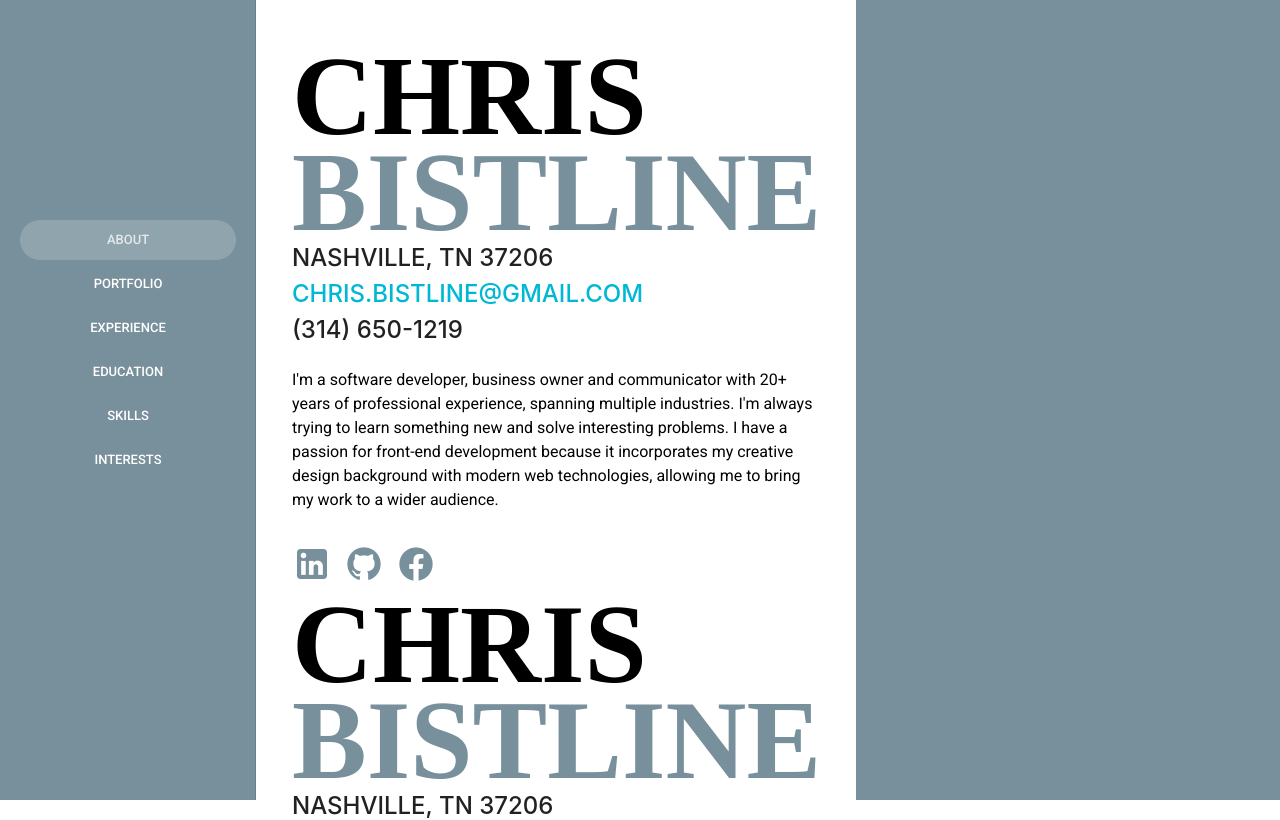
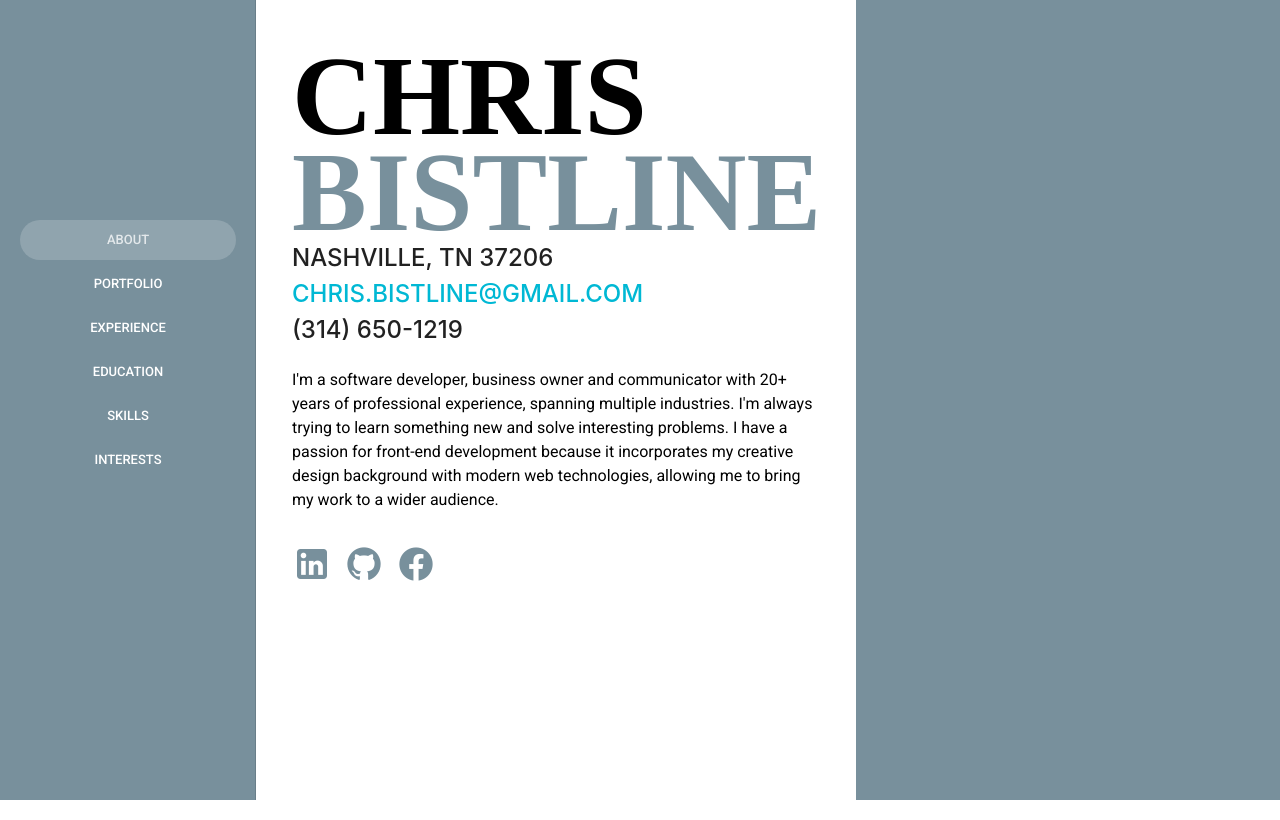
Before and after one commit to csbistline/csbistline.github.io, a Vue app: page / in a window 1280 px wide. Shown: the top 820 px of the page. Built offline with nearby package versions, Linux system fonts and the light colour scheme; a web font is replaced by a local one.

Commit message:
stuff to make the menu work

```diff
--- a/package.json
+++ b/package.json
@@ -36,7 +36,6 @@
       "node": true
     },
     "extends": [
-      "vuetify",
       "plugin:vue/recommended",
       "eslint:recommended"
     ],
@@ -46,6 +45,8 @@
       "parser": "babel-eslint"
     },
     "rules": {
+        "no-debugger": "off",
+        "no-unused-vars": "warn",
         "vue/component-name-in-template-casing": ["warn", "PascalCase", {
           "registeredComponentsOnly": true,
           "ignores": []
--- a/src/App.vue
+++ b/src/App.vue
@@ -1,38 +1,61 @@
 <template>
-  <v-app>
-    <AppFloatingMenu v-if="!drawer" />
-    <AppNavDrawer v-else />
+  <v-app class="background">
+    <AppFloatingMenu
+      v-if="!drawer"
+      ref="AppFloatingMenu"
+    />
+    <AppNavDrawer
+      v-else
+      ref="AppNavDrawer"
+    />
 
-    <v-main class="background">
+    <v-main
+      class="background"
+    >
       <v-container
         fluid
         class="pt-12 px-9 main"
       >
-        <MainAbout />
-        <MainAbout />
-        <MainAbout />
+        <MainAbout
+          id="about"
+          class="mb-12"
+          @changeMenu="changeMenu"
+        />
       </v-container>
     </v-main>
   </v-app>
 </template>
 
 <script>
-  import AppFloatingMenu from './components/AppFloatingMenu'
-  import AppNavDrawer from './components/AppNavDrawer'
-  import MainAbout from './components/MainAbout'
+import { menuItems } from "./db/db";
+import AppFloatingMenu from "./components/AppFloatingMenu";
+import AppNavDrawer from "./components/AppNavDrawer";
+import MainAbout from "./components/MainAbout";
 
 export default {
-    name: 'App',
+  name: "App",
   components: {
-      AppNavDrawer, MainAbout, AppFloatingMenu,
+    AppNavDrawer,
+    MainAbout,
+    AppFloatingMenu
   },
   data: () => ({}),
   computed: {
-      drawer () {
-        return this.$vuetify.breakpoint.mdAndUp
+    drawer() {
+      return this.$vuetify.breakpoint.mdAndUp;
+    }
   },
+  methods: {
+    changeMenu(anchor) {
+      const anchors = menuItems.map(item => item.anchor);
+      const index = anchors.indexOf(anchor);
+      this.$refs.AppNavDrawer.selectedItem = index;
     },
+    onScroll(e) {
+      console.log(e);
     }
+  }
+};
 </script>
 <style lang="scss" scoped>
 .main {
@@ -42,6 +65,6 @@
   background-color: white;
 }
 .background {
-  background-color: rgb(120, 144, 156,);
+  background-color: rgb(120, 144, 156);
 }
 </style>
--- a/src/components/AppNavDrawer.vue
+++ b/src/components/AppNavDrawer.vue
@@ -27,6 +27,7 @@
           <v-list-item
             v-for="item in items"
             :key="item.title"
+            @click="scroll(item.anchor, options)"
           >
             <v-list-item-content>
               <v-list-item-title>
@@ -48,7 +49,24 @@
     data: () => ({
       selectedItem: 0,
       items: menuItems,
+      duration: 1000,
+      offset: 48,
+      easing: 'easeInOutCubic',
     }),
+    computed: {
+      options () {
+        return {
+          duration: this.duration,
+          offset: this.offset,
+          easing: this.easing,
+        }
+      },
+    },
+    methods: {
+      scroll (anchor, options) {
+        this.$vuetify.goTo(anchor, options)
+      },
+    },
   }
 </script>
 
--- a/src/components/MainAbout.vue
+++ b/src/components/MainAbout.vue
@@ -1,5 +1,9 @@
 <template>
-  <div>
+  <div
+    :id="id"
+    v-intersect="onIntersect"
+    class="full-height"
+  >
     <!-- NAME LINE -->
     <div class="d-flex flex-wrap">
       <div class="name mr-3">
@@ -50,14 +54,15 @@
 </template>
 
 <script>
-  import { aboutSection } from '../db/db.js'
-  import BtnSocialIcon from './BtnSocialIcon'
+import { aboutSection } from "../db/db.js";
+import BtnSocialIcon from "./BtnSocialIcon";
 
 export default {
-    name: 'AboutSection',
+  name: "AboutSection",
   components: {
-      BtnSocialIcon,
+    BtnSocialIcon
   },
+  props: { id: { type: String, required: false, default: "about" } },
   data: () => ({
     firstName: aboutSection.firstName,
     lastName: aboutSection.lastName,
@@ -68,9 +73,19 @@
     facebook: aboutSection.facebook,
     linkedin: aboutSection.linkedin,
     github: aboutSection.github,
+    isIntersecting: false
   }),
-    methods: {},
+  methods: {
+    onIntersect(entries) {
+      // More information about these options
+      // is located here: https://developer.mozilla.org/en-US/docs/Web/API/Intersection_Observer_API
+      this.isIntersecting = entries[0].isIntersecting;
+      if (this.isIntersecting) {
+        this.$emit("changeMenu", `#${this.id}`);
       }
+    }
+  }
+};
 </script>
 
 <style lang="scss" scoped>
@@ -83,10 +98,10 @@
   line-height: 6rem;
 }
 .highlight {
-  color: #78909C;
+  color: #78909c;
 }
 .accent-2 {
-  color: #00B8D4;
+  color: #00b8d4;
 }
 .no-decoration {
   text-decoration: none;
@@ -102,7 +117,9 @@
 .lead {
   font-size: 1rem;
   font-weight: 400;
-  color: black
-
+  color: black;
+}
+.full-height {
+  height: 100vh;
 }
 </style>
--- a/src/db/db.js
+++ b/src/db/db.js
@@ -1,10 +1,10 @@
 export const menuItems = [
-  { title: 'ABOUT', anchor: '#' },
-  { title: 'PORTFOLIO', anchor: '#' },
-  { title: 'EXPERIENCE', anchor: '#' },
-  { title: 'EDUCATION', anchor: '#' },
-  { title: 'SKILLS', anchor: '#' },
-  { title: 'INTERESTS', anchor: '#' },
+  { title: 'ABOUT', anchor: '#about' },
+  { title: 'PORTFOLIO', anchor: '#portfolio' },
+  { title: 'EXPERIENCE', anchor: '#experience' },
+  { title: 'EDUCATION', anchor: '#education' },
+  { title: 'SKILLS', anchor: '#skills' },
+  { title: 'INTERESTS', anchor: '#interests' },
 ]
 
 export const aboutSection = {
```
Lines whose indentation alone changed are shown as unchanged.
